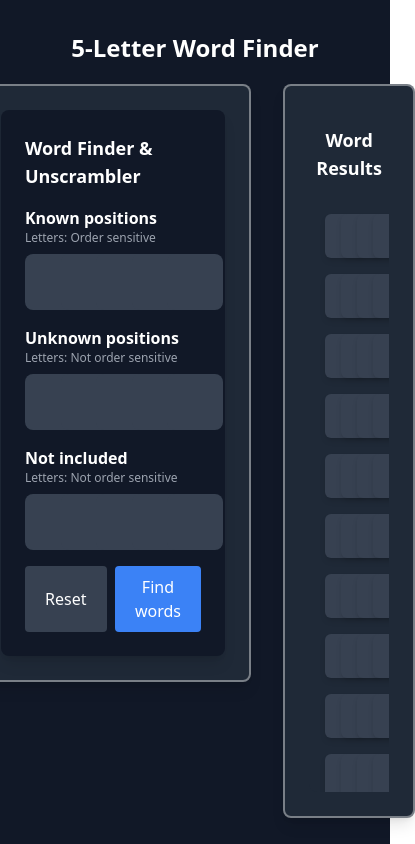
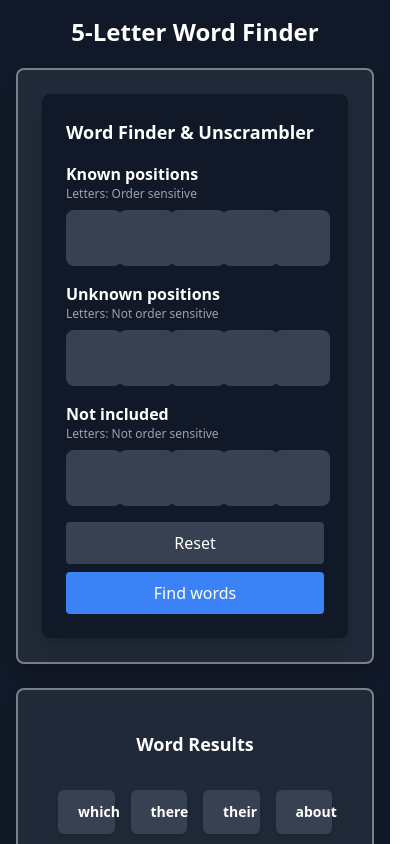
Before and after one commit to dineshkharah/5-letter-word-finder-react, a React (Vite) app: page / in a window 390 px wide. Shown: the top 844 px of the page, 415 px wide, since content can reach past the window. Built offline with nearby package versions, Linux system fonts and the light colour scheme.

Commit message:
made the application responsive

```diff
--- a/src/App.jsx
+++ b/src/App.jsx
@@ -15,17 +15,19 @@ const App = () => {
   }, []);
 
   return (
-    <div className="flex flex-col items-center w-screen min-h-screen bg-gray-900 text-white p-8">
+    <div className="flex flex-col items-center w-screen min-h-screen bg-gray-900 text-white p-4 md:p-8">
       <h1 className="text-2xl font-bold text-center mb-5">5-Letter Word Finder</h1>
 
-      <div className="flex justify-center items-start gap-8 w-full max-w-7xl">
-        {/* Left side - Dynamic Height */}
-        <div className="w-96 bg-gray-800 p-6 rounded-lg border-2 border-white/40 shadow-lg flex flex-col">
+      {/* Responsive Layout */}
+      <div className="flex flex-col lg:flex-row justify-center items-center gap-6 w-full max-w-7xl">
+
+        {/* Word Finder - Responsive Width */}
+        <div className="w-full lg:w-96 bg-gray-800 p-6 rounded-lg border-2 border-white/40 shadow-lg flex flex-col">
           <WordFinder setResults={setResults} />
         </div>
 
-        {/* Right side - Match Left Side Height */}
-        <div className="flex-1 bg-gray-800 p-6 rounded-lg border-2 border-white/40 shadow-lg flex flex-col">
+        {/* Word Results - Flexible */}
+        <div className="w-full lg:flex-1 bg-gray-800 p-6 rounded-lg border-2 border-white/40 shadow-lg flex flex-col">
           <WordResults filteredWords={results} allWords={wordDataset} />
         </div>
       </div>
--- a/src/components/WordFinder.jsx
+++ b/src/components/WordFinder.jsx
@@ -52,9 +52,9 @@ const WordFinder = ({ setResults }) => {
             />
 
             {/* Buttons */}
-            <div className="mt-4 flex gap-2">
+            <div className="mt-4 flex flex-col sm:flex-row gap-2">
                 <button
-                    className="flex-1 bg-gray-700 py-2 rounded hover:bg-gray-600 transition"
+                    className="w-full sm:flex-1 bg-gray-700 py-2 rounded hover:bg-gray-600 transition"
                     onClick={() => {
                         setKnownLetters(["", "", "", "", ""]);
                         setUnknownLetters(["", "", "", "", ""]);
@@ -64,10 +64,11 @@ const WordFinder = ({ setResults }) => {
                 >
                     Reset
                 </button>
-                <button className="flex-1 bg-blue-500 py-2 rounded hover:bg-blue-400 transition" onClick={findWords}>
+                <button className="w-full sm:flex-1 bg-blue-500 py-2 rounded hover:bg-blue-400 transition" onClick={findWords}>
                     Find words
                 </button>
             </div>
+
 
         </div>
     );
```
